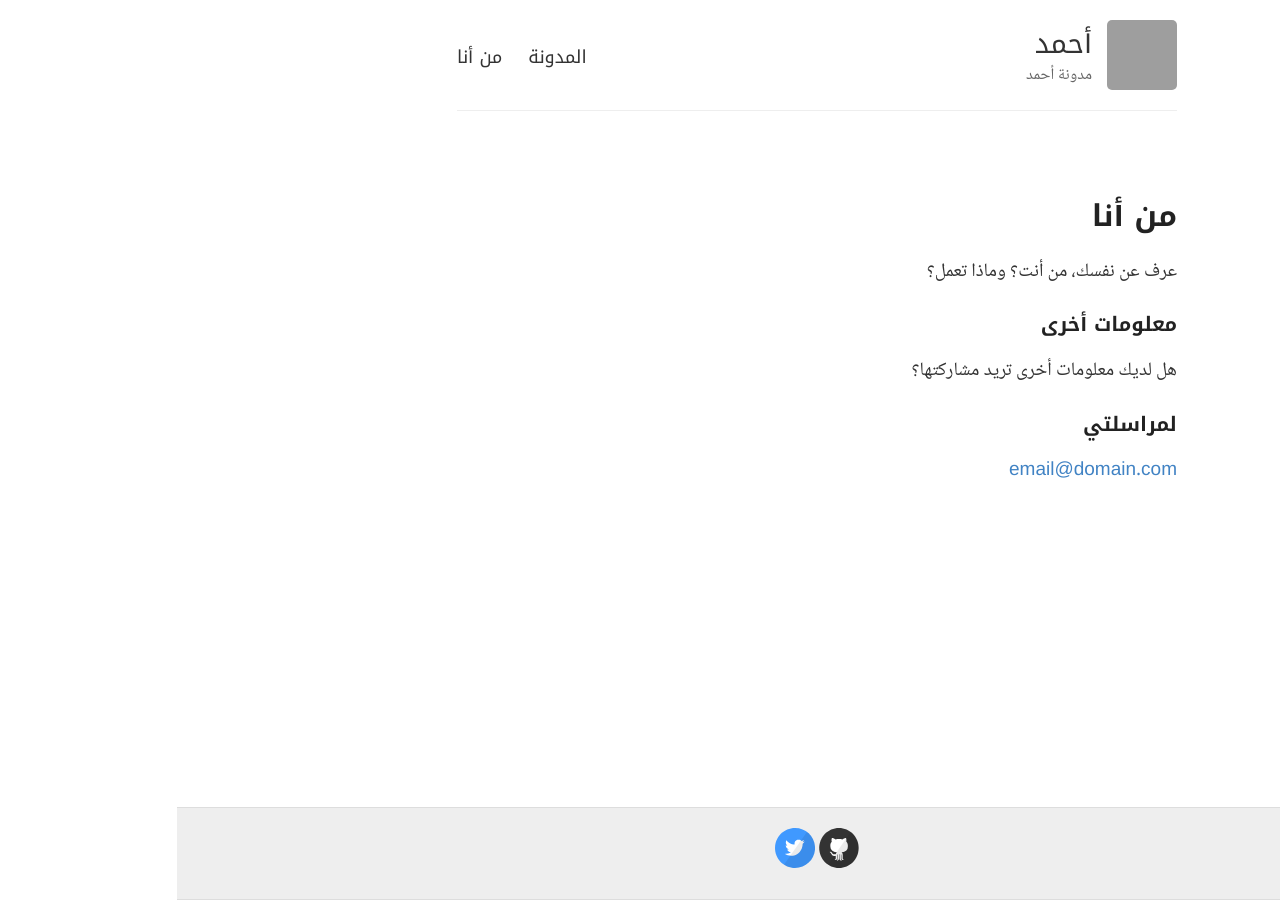
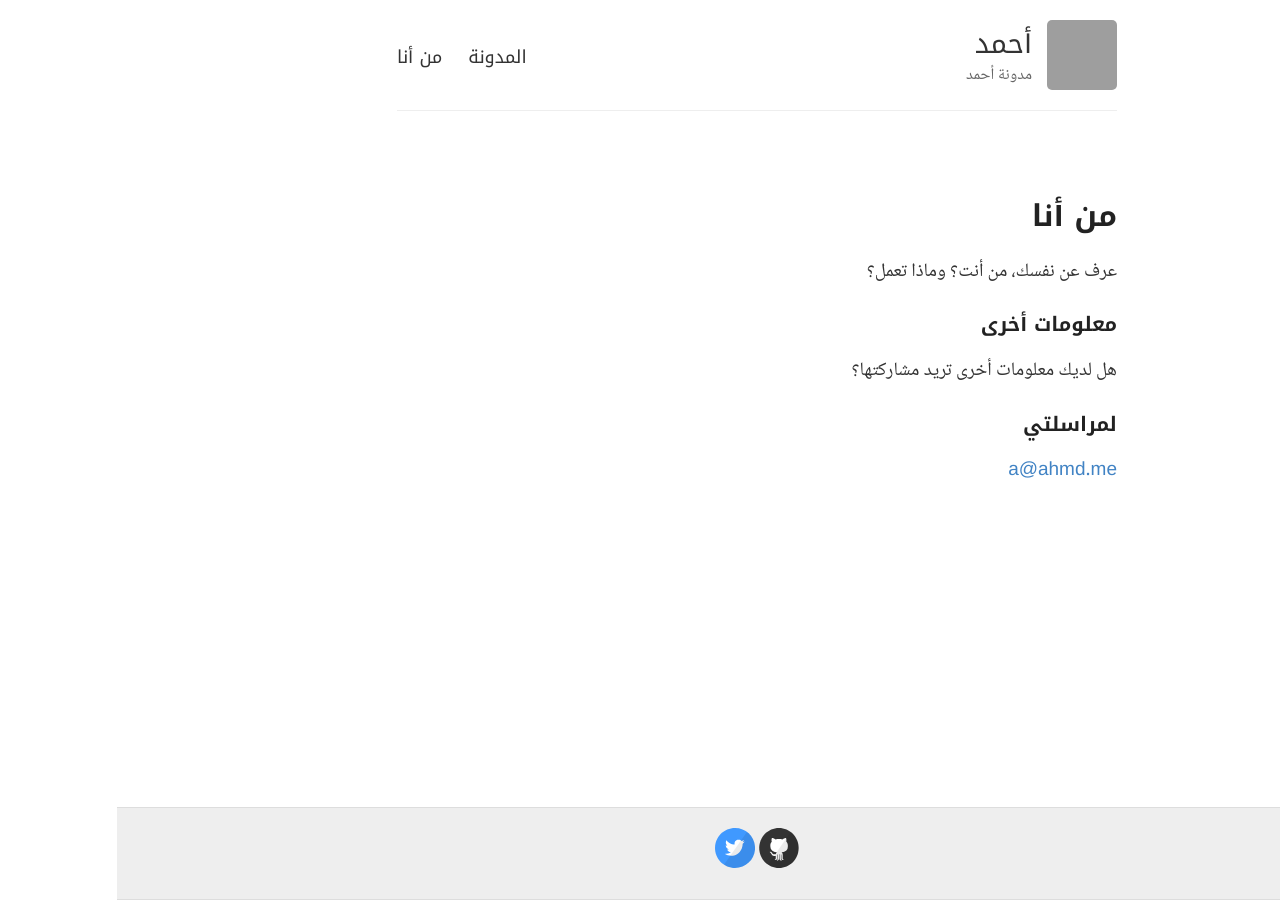
Before and after one commit to ahmadamoudi/ahmadamoudi.github.io, a Jekyll site: the page built from about.md, in a window 1280 px wide. Built offline with Jekyll 4.4.1, drawn with Linux system fonts in a browser that asks for light colours; grey boxes are pictures that could not be loaded.

Commit message:
Update about.md

```diff
--- a/about.md
+++ b/about.md
@@ -12,4 +12,4 @@ permalink: /about/
 
 ### لمراسلتي
 
-[email@domain.com](mailto:email@domain.com)
+[a@ahmd.me](mailto:a@ahmd.me)
```
